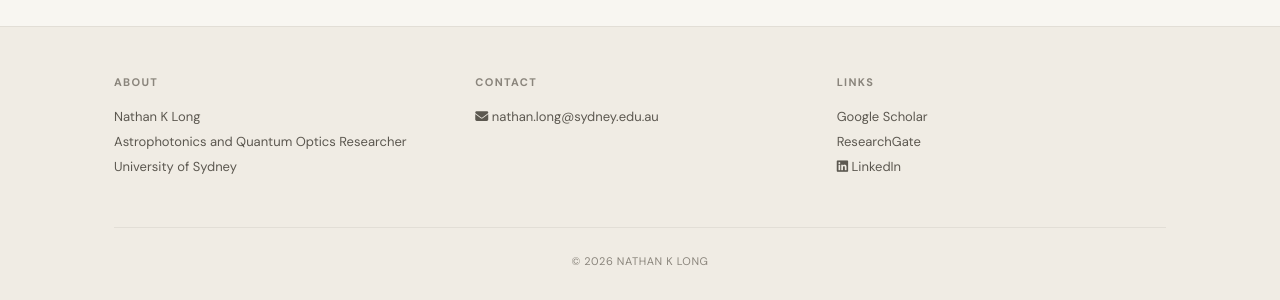
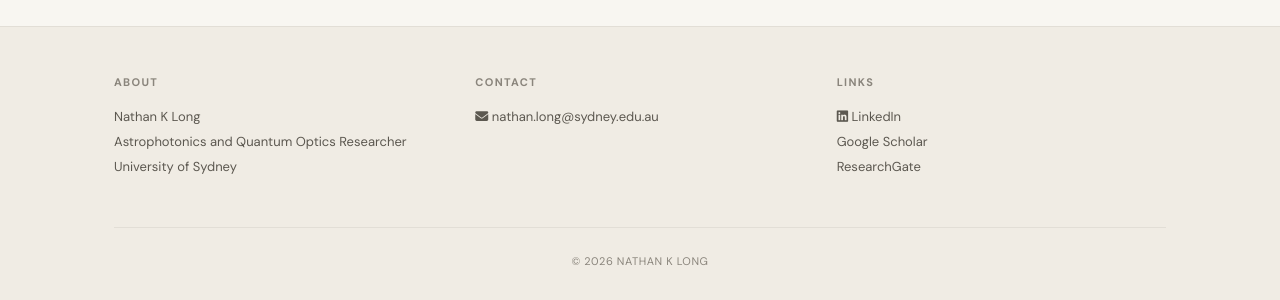
Before and after one commit to nathanklong/nathanklong.github.io, a Jekyll site: the page built from _pages/home.md, in a window 1280 px wide. Shown: the part 1334-1634 px from the top of the page. Built offline with Jekyll 4.4.1, drawn with Linux system fonts in a browser that asks for light colours; a style sheet for code colours, icons or effects is not loaded.

Commit message:
Add LinkedIn link to footer if available

```diff
--- a/_includes/footer.html
+++ b/_includes/footer.html
@@ -18,6 +18,12 @@
     <div>
       <h5>Links</h5>
       <p>
+        {% if site.links.linkedin and site.links.linkedin != "" %}
+        <a href="{{ site.links.linkedin }}">
+            <i class="fa-brands fa-linkedin"></i> LinkedIn
+        </a><br>
+        {% endif %}
+
         {% if site.links.google_scholar and site.links.google_scholar != "" %}
         <a href="{{ site.links.google_scholar }}">
             <i class="ai ai-google-scholar"></i> Google Scholar
@@ -27,12 +33,6 @@
         {% if site.links.researchgate and site.links.researchgate != "" %}
         <a href="{{ site.links.researchgate }}">
             <i class="ai ai-researchgate"></i> ResearchGate
-        </a><br>
-        {% endif %}
-
-        {% if site.links.linkedin and site.links.linkedin != "" %}
-        <a href="{{ site.links.linkedin }}">
-            <i class="fa-brands fa-linkedin"></i> LinkedIn
         </a><br>
         {% endif %}
       </p>
```
